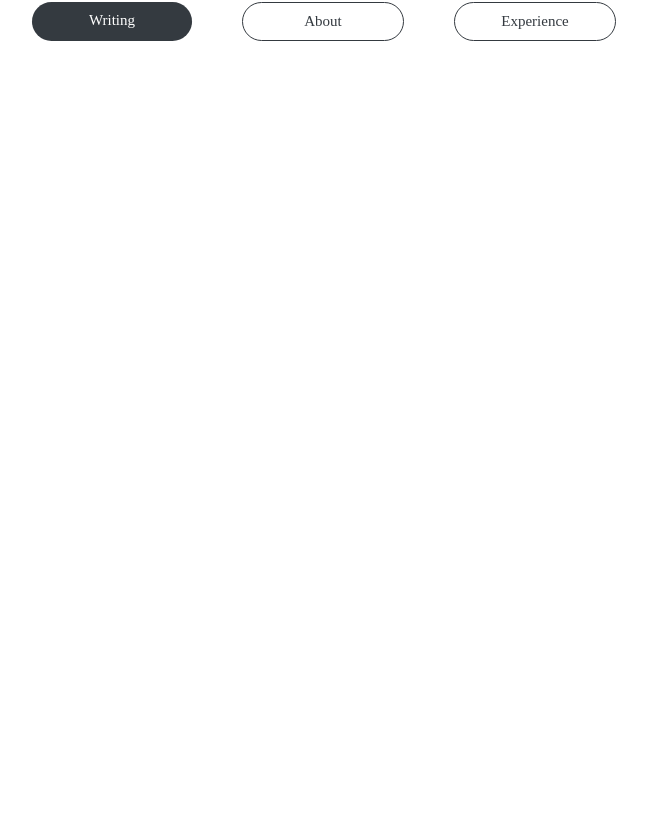
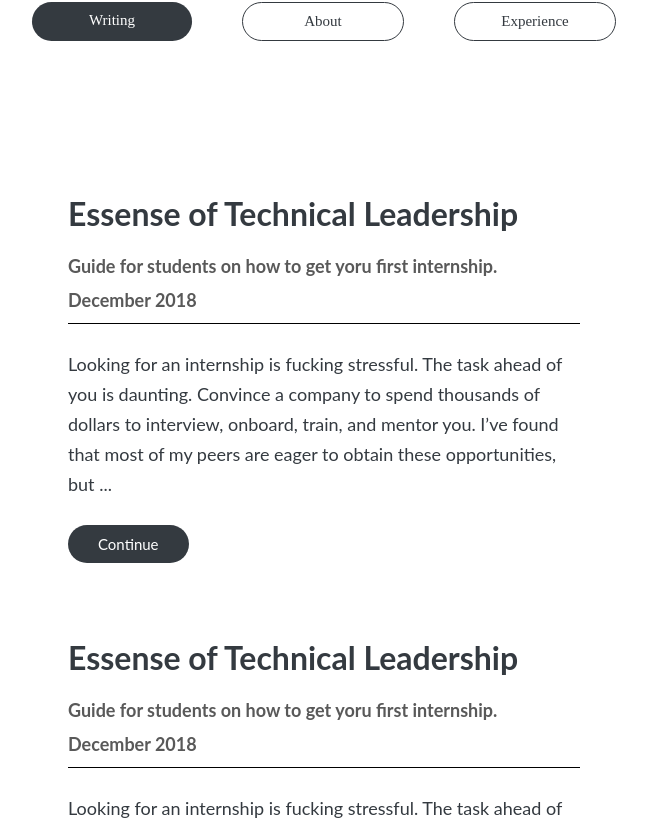
Before and after one commit to Kyle1668/kyleobrien.io.frontend, a React (Create React App) app: page / in a window 1280 px wide. Shown: the part 484-1304 px from the top of the page, without its empty margins (316-963 px from the left). Before the commit the page ends 800 px from the top, so only its background shows below. Built offline with nearby package versions, Linux system fonts and the light colour scheme.

Commit message:
Got the articles page to display

```diff
--- a/src/app/App.tsx
+++ b/src/app/App.tsx
@@ -1,6 +1,7 @@
 import React from "react";
 import styled from "styled-components";
 import Header from "./Header/Header";
+import ArticleItemsList from "./Writing/ArticleItemsList";
 import { PageContext, startPage } from "../pages/PageContext";
 
 const AppWrapper = styled.div`
@@ -17,6 +18,7 @@ const App: React.FC = () => {
 		<PageContext.Provider value={{ currentPage, setCurrentPage }}>
 			<AppWrapper>
 				<Header />
+				{currentPage === "writing" && <ArticleItemsList />}
 			</AppWrapper>
 		</PageContext.Provider>
 	);
--- /dev/null
+++ b/src/app/Writing/Article.tsx
@@ -0,0 +1,68 @@
+import React from "react";
+import styled from "styled-components";
+import Button from "../../shared/Button";
+import IArticle from "../../library/IArticle";
+
+const ArticleContainer = styled.div`
+	font-family: Lato;
+	margin-top: 2rem;
+	margin-bottom: 2rem;
+`;
+
+const ArticleContainerHead = styled.div`
+	border-bottom: 1px solid black;
+	:h1 {
+		font-size: 24px;
+	}
+`;
+
+const ArticleContainerBodyText = styled.p`
+	font-size: 18px;
+	line-height: 30px;
+	margin-top: 25px;
+	margin-bottom: 35px;
+`;
+
+const ArticleButtonLinkWrapper = styled.a`
+	text-decoration: none;
+`;
+
+const ArticleButton = styled(Button)`
+	color: #ffffff;
+	font-size: 14;
+	background: #343a40;
+	width: 150px;
+	padding-left: 30px;
+	padding-right: 30px;
+	padding-top: 10px;
+	padding-bottom: 10px;
+`;
+
+interface ArticleTitleProps {
+	headingWeight: 1 | 2 | 3 | 4;
+}
+
+const ArticleTitle = styled.h1<ArticleTitleProps>`
+	font-size: ${(props) => (props.headingWeight === 1 ? "32px" : "18px")};
+	color: ${(props) => (props.headingWeight === 1 ? "#343a40" : "#595959")};
+`;
+
+const Article: React.FC<IArticle> = (props: IArticle) => {
+	const { title, subTitle, date, body, url } = props;
+
+	return (
+		<ArticleContainer>
+			<ArticleContainerHead>
+				<ArticleTitle headingWeight={1}>{title}</ArticleTitle>
+				<ArticleTitle headingWeight={2}>{subTitle}</ArticleTitle>
+				<ArticleTitle headingWeight={2}>{date}</ArticleTitle>
+			</ArticleContainerHead>
+			<ArticleContainerBodyText>{body}</ArticleContainerBodyText>
+			<ArticleButtonLinkWrapper href={url}>
+				<ArticleButton>Continue</ArticleButton>
+			</ArticleButtonLinkWrapper>
+		</ArticleContainer>
+	);
+};
+
+export default Article;
--- /dev/null
+++ b/src/app/Writing/ArticleItemsList.tsx
@@ -0,0 +1,79 @@
+import React from "react";
+import styled from "styled-components";
+import Article from "./Article";
+import IArticle from "../../library/IArticle";
+
+const GetArticles = () => {
+	const articles: IArticle[] = [
+		{
+			title: "Essense of Technical Leadership",
+			subTitle: "Guide for students on how to get yoru first internship.",
+			date: "December 2018",
+			url:
+				"https://medium.com/students-corner/strategies-for-landing-a-tech-internship-57f9370f533c",
+			body:
+				"Looking for an internship is fucking stressful. The task ahead of you is daunting. Convince a company to spend " +
+				"thousands of dollars to interview, onboard, train, and mentor you. I’ve found that most of my " +
+				"peers are eager to obtain these opportunities, but ...",
+		},
+		{
+			title: "Essense of Technical Leadership",
+			subTitle: "Guide for students on how to get yoru first internship.",
+			date: "December 2018",
+			url:
+				"https://medium.com/students-corner/strategies-for-landing-a-tech-internship-57f9370f533c",
+			body:
+				"Looking for an internship is fucking stressful. The task ahead of you is daunting. Convince a company to spend " +
+				"thousands of dollars to interview, onboard, train, and mentor you. I’ve found that most of my " +
+				"peers are eager to obtain these opportunities, but ...",
+		},
+		{
+			title: "Essense of Technical Leadership",
+			subTitle: "Guide for students on how to get yoru first internship.",
+			date: "December 2018",
+			url:
+				"https://medium.com/students-corner/strategies-for-landing-a-tech-internship-57f9370f533c",
+			body:
+				"Looking for an internship is fucking stressful. The task ahead of you is daunting. Convince a company to spend " +
+				"thousands of dollars to interview, onboard, train, and mentor you. I’ve found that most of my " +
+				"peers are eager to obtain these opportunities, but ...",
+		},
+		{
+			title: "Essense of Technical Leadership",
+			subTitle: "Guide for students on how to get yoru first internship.",
+			date: "December 2018",
+			url:
+				"https://medium.com/students-corner/strategies-for-landing-a-tech-internship-57f9370f533c",
+			body:
+				"Looking for an internship is fucking stressful. The task ahead of you is daunting. Convince a company to spend " +
+				"thousands of dollars to interview, onboard, train, and mentor you. I’ve found that most of my " +
+				"peers are eager to obtain these opportunities, but ...",
+		},
+	];
+
+	return articles.map((article: IArticle) => {
+		return (
+			<Article
+				title={article.title}
+				subTitle={article.subTitle}
+				date={article.date}
+				url={article.url}
+				body={article.body}
+			/>
+		);
+	});
+};
+
+const ArticleItemsListWrapper = styled.div`
+	display: flex;
+	flex-direction: column;
+	padding-left: 30%;
+	padding-right: 30%;
+	padding-bottom: 10%;
+`;
+
+const ArticleItemsList: React.FC = () => {
+	return <ArticleItemsListWrapper>{GetArticles()}</ArticleItemsListWrapper>;
+};
+
+export default ArticleItemsList;
--- /dev/null
+++ b/src/library/IArticle.ts
@@ -0,0 +1,7 @@
+export default interface IArticle {
+	title: string;
+	subTitle: string;
+	date: string;
+	body: string;
+	url: string;
+}
```
